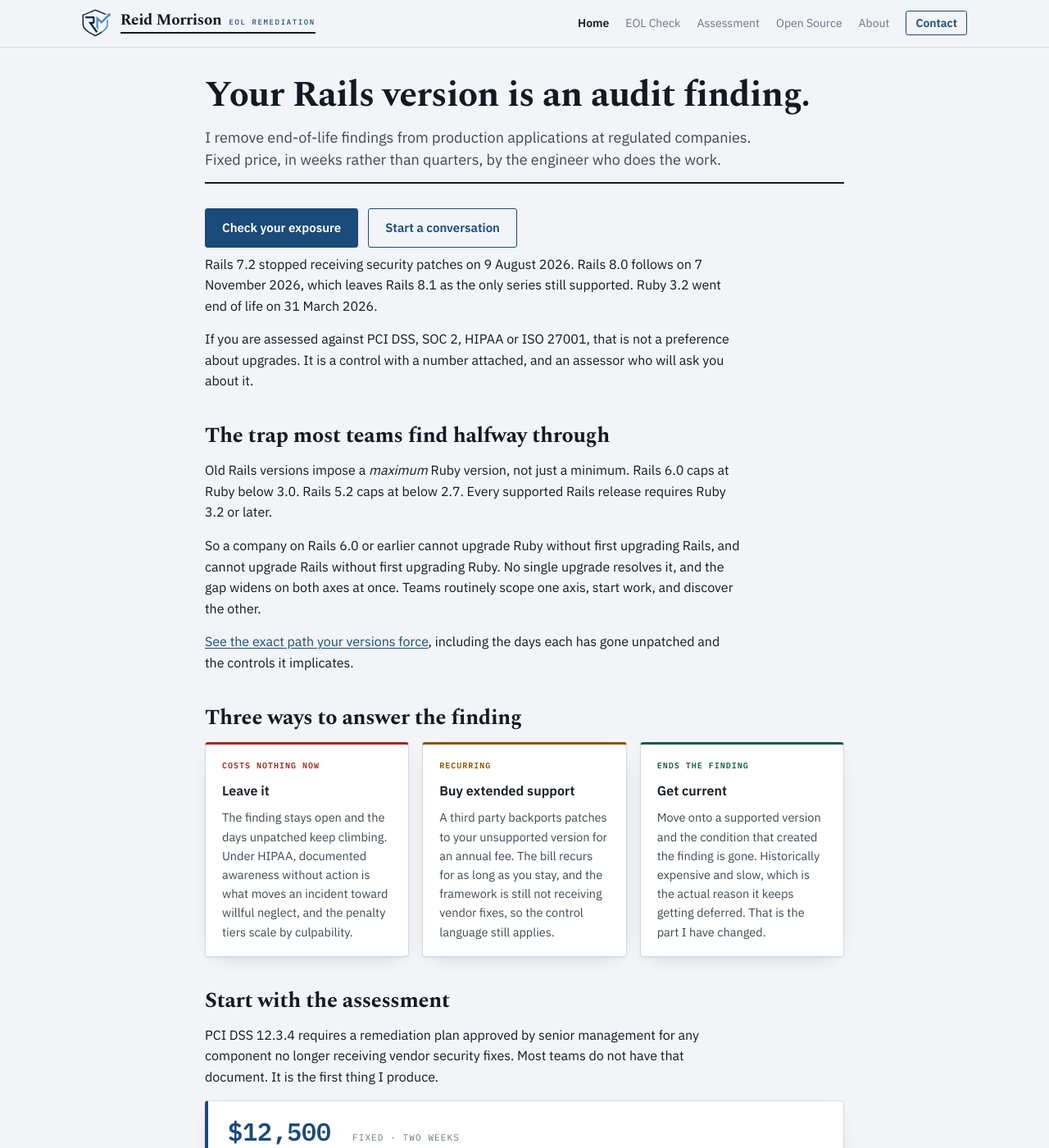
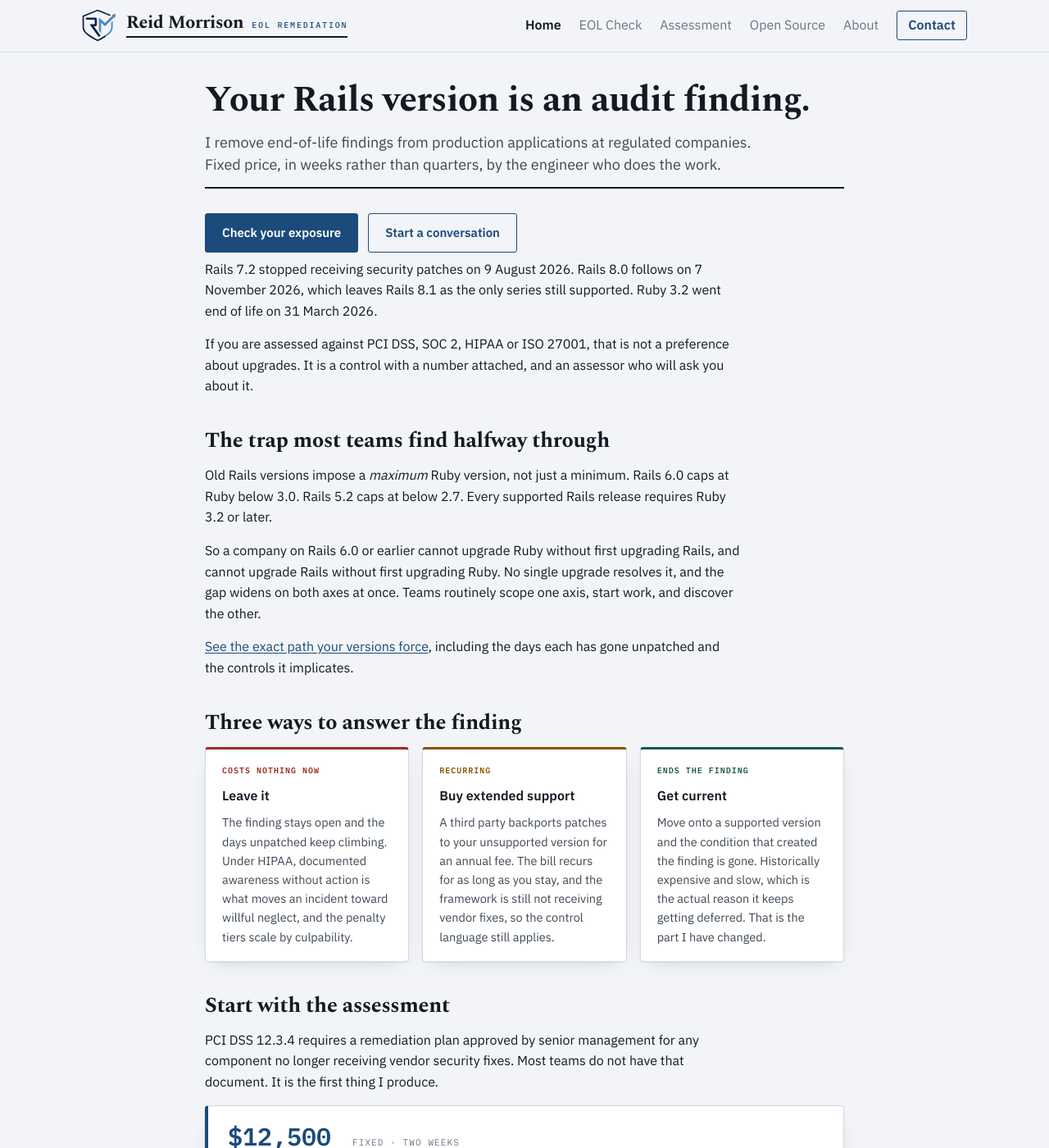
Before and after one commit to reidmorrison/reidmorrison.com, a Jekyll site: the page built from index.md, in a window 1280 px wide and 1400 px high. Shown: the whole window at 82% size. Built offline with Jekyll 4.4.1, drawn with Linux system fonts in a browser that asks for light colours.

Commit message:
Scale the top bar with the viewport
The wordmark, the shield and the nav were fixed sizes, so the bar read as a
thin strip above a 44px page title on a wide screen. Each now clamps between
the size it had and a slightly larger one.

The floors are load-bearing. The bar fits on one line down to about 820px at
those sizes, and pinning the larger type all the way down pushed the nav onto
a second line 60px earlier, so the width at which it wraps has not moved.

The sub-label no longer disappears below 44em. Hiding it freed just enough
width for the nav to rejoin the wordmark, so the bar jumped between one and
two lines as the viewport narrowed, then wrapped again further down without
the label coming back. It shrinks with the name instead.

Co-Authored-By: Claude Opus 5 <noreply@anthropic.com>

```diff
--- a/stylesheets/topbar.css
+++ b/stylesheets/topbar.css
@@ -22,9 +22,15 @@
 
 /* Wordmark. The 2px rule repeats the masthead rule under every page title,
    so it stays under the type only: the shield sits outside .brand-type and
-   the rhyme with the masthead survives. */
+   the rhyme with the masthead survives.
+
+   The mark scales with the viewport the way h1 does, so the bar does not
+   read as a thin strip above a 44px page title at full width. The floors are
+   the sizes it carried before 2026-09-01 and they are load-bearing: the bar
+   fits on one line down to about 820px at those sizes, and pinning the larger
+   type all the way down pushed the nav onto a second line 60px earlier. */
 .brand{
-  display:inline-flex;align-items:center;gap:11px;
+  display:inline-flex;align-items:center;gap:clamp(11px,1.1vw,12px);
   line-height:1;text-decoration:none;
 }
 .brand:hover{text-decoration:none}
@@ -43,10 +49,10 @@
 
    These are logo variables, not site tokens: --ink and --accent are both dark
    on the light palette, and painting the shield with them would collapse its
-   two tones into one. Height is fixed and width follows, so the bar cannot
-   change height if the artwork is ever replaced. */
+   two tones into one. Only the height is set and the width follows it, so
+   replacing the artwork cannot change the height of the bar. */
 .brand-mark{
-  display:block;width:auto;height:34px;flex:none;
+  display:block;width:auto;height:clamp(34px,3.6vw,40px);flex:none;
   --logo-ink:#0D2547;--logo-accent:#4F8AB8;
 }
 
@@ -56,33 +62,46 @@
 :root[data-theme="dark"] .brand-mark{--logo-ink:#E3E9F1;--logo-accent:#7FB2E0}
 
 .brand-name{
-  font-family:Spectral,Georgia,serif;font-weight:700;font-size:19px;
+  font-family:Spectral,Georgia,serif;font-weight:700;font-size:clamp(19px,2vw,22px);
   letter-spacing:-.015em;color:var(--ink);
 }
 .brand-sub{
   font-family:"IBM Plex Mono",ui-monospace,monospace;
-  font-size:9px;font-weight:500;letter-spacing:.18em;text-transform:uppercase;
-  color:var(--accent);margin-left:9px;
+  font-size:clamp(9px,.9vw,10px);font-weight:500;letter-spacing:.18em;text-transform:uppercase;
+  color:var(--accent);margin-left:clamp(9px,.9vw,10px);
 }
 .brand:hover .brand-name{color:var(--ink)}
 
-.nav{display:flex;flex-wrap:wrap;align-items:center;gap:20px;font-size:14px}
+/* The nav scales with the wordmark for the same reason, and stops at the
+   16px body size: a nav that outgrows running text starts competing with the
+   page title. Its floor is the old fixed size, so the width at which the bar
+   wraps to two lines is set by the floors alone and has not moved. */
+.nav{
+  display:flex;flex-wrap:wrap;align-items:center;
+  gap:clamp(20px,1.9vw,22px);font-size:clamp(14px,1.45vw,16px);
+}
 .nav a{color:var(--ink-3);text-decoration:none}
 .nav a:hover{color:var(--accent);text-decoration:underline}
 .nav a.active{color:var(--ink);font-weight:600}
 
 .nav a.nav-cta{
   color:var(--accent);font-weight:600;text-decoration:none;
-  border:1px solid var(--accent);border-radius:3px;padding:3px 11px;
+  border:1px solid var(--accent);border-radius:3px;
+  padding:clamp(3px,.36vw,4px) clamp(11px,1.2vw,13px);
 }
 .nav a.nav-cta:hover{background:var(--accent-soft);text-decoration:none}
 
+/* The sub-label stays visible at every width. Hiding it below 44em made the
+   bar jump between one and two lines as the viewport narrowed: dropping it
+   freed enough width for the nav to rejoin the wordmark, then the nav wrapped
+   again a little further down without the label coming back. It shrinks with
+   the name instead. */
 @media (max-width:44em){
   .topbar-inner{padding:10px 18px}
   .brand{gap:9px}
   .brand-mark{height:28px}
   .brand-name{font-size:17px}
-  .brand-sub{display:none}
+  .brand-sub{font-size:8.5px;letter-spacing:.14em;margin-left:7px}
   .nav{gap:14px;font-size:13.5px}
 }
 
```
